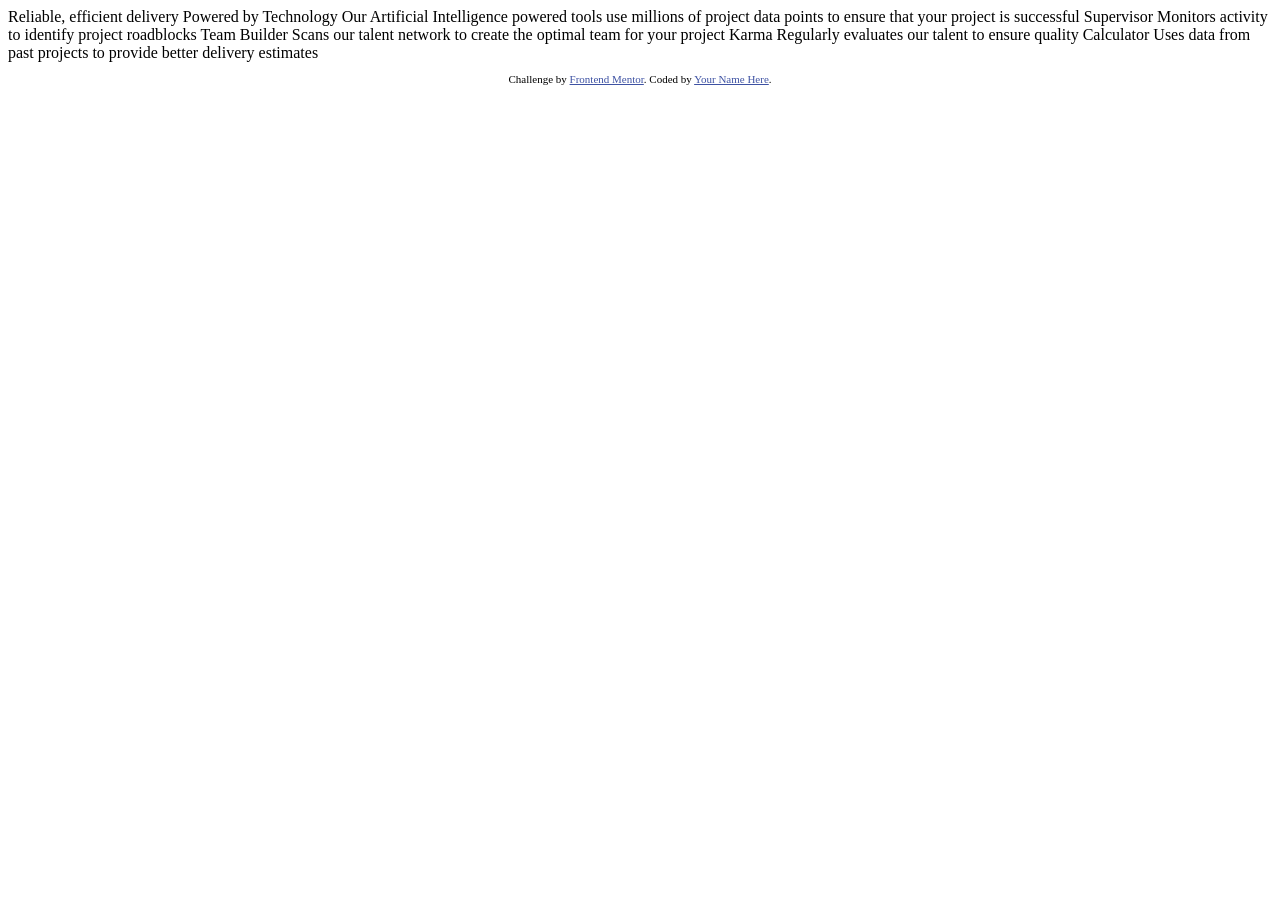
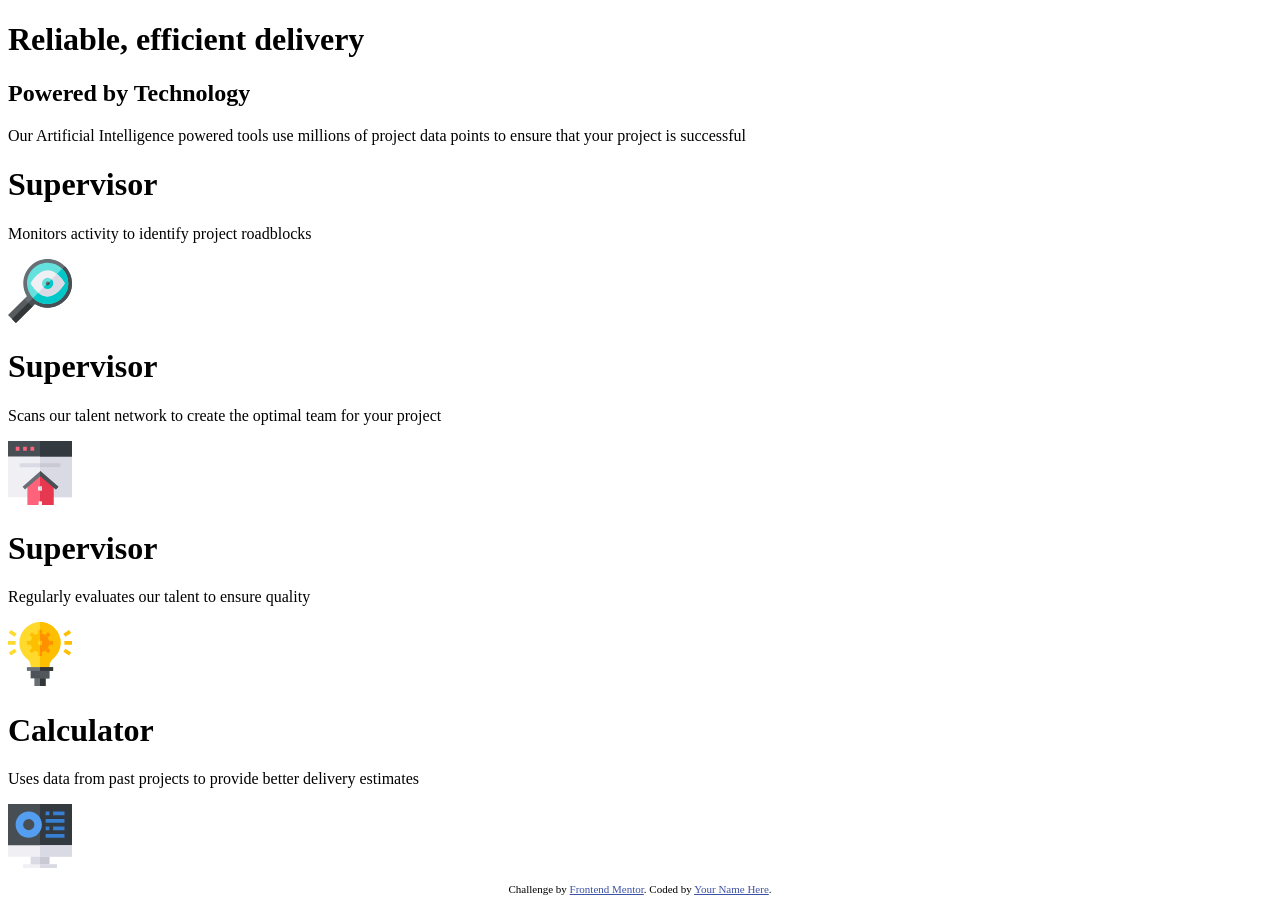
Before and after one commit to amallal2004/Four-card-feature-section, a plain HTML site: page index.html in a window 1280 px wide. Before the commit the page ends 800 px from the top, so only its background shows below. Drawn offline with Linux system fonts and the light colour scheme.

Commit message:
HTML structre is compleated and style.css file is created

```diff
--- a/index.html
+++ b/index.html
@@ -15,8 +15,51 @@
   </style>
 </head>
 <body>
+  <main>
+    <div class="content">
+      <h1 class="content__title">Reliable, efficient delivery</h1>
+      <h2 class="content__subtitle">Powered by Technology</h2>
+      <p class="content__description">
+        Our Artificial Intelligence powered tools use millions of project data points
+        to ensure that your project is successful
+      </p>
+    </div>
+    <div class="cards">
+      <div class="card card--supervisor">
+        <h1 class="card__title">Supervisor</h1>
+        <p class="card__description">
+          Monitors activity to identify project roadblocks
+        </p>
+        <img src="images/icon-supervisor.svg" alt="supervisor icon" class="card__icon">
+      </div>
 
-  Reliable, efficient delivery
+      <div class="card card--team-builder">
+        <h1 class="card__title">Supervisor</h1>
+        <p class="card__description">
+          Scans our talent network to create the optimal team for your project
+        </p>
+        <img src="images/icon-team-builder.svg" alt="team builder icon" class="card__icon">
+      </div>
+
+      <div class="card card--karma">
+        <h1 class="card__title">Supervisor</h1>
+        <p class="card__description">
+          Regularly evaluates our talent to ensure quality
+        </p>
+        <img src="images/icon-karma.svg" alt="karma icon" class="card__icon">
+      </div>
+
+      <div class="card card--calculator">
+        <h1 class="card__title">Calculator</h1>
+        <p class="card__description">
+          Uses data from past projects to provide better delivery estimates
+        </p>
+        <img src="images/icon-calculator.svg" alt="Calculator icon" class="card__icon">
+      </div>
+    </div>
+  </main>
+
+  <!-- Reliable, efficient delivery
   Powered by Technology
 
   Our Artificial Intelligence powered tools use millions of project data points
@@ -32,7 +75,7 @@
   Regularly evaluates our talent to ensure quality
 
   Calculator
-  Uses data from past projects to provide better delivery estimates
+  Uses data from past projects to provide better delivery estimates -->
 
 
   <footer>
```
Also changed, not shown: style.css (added).
